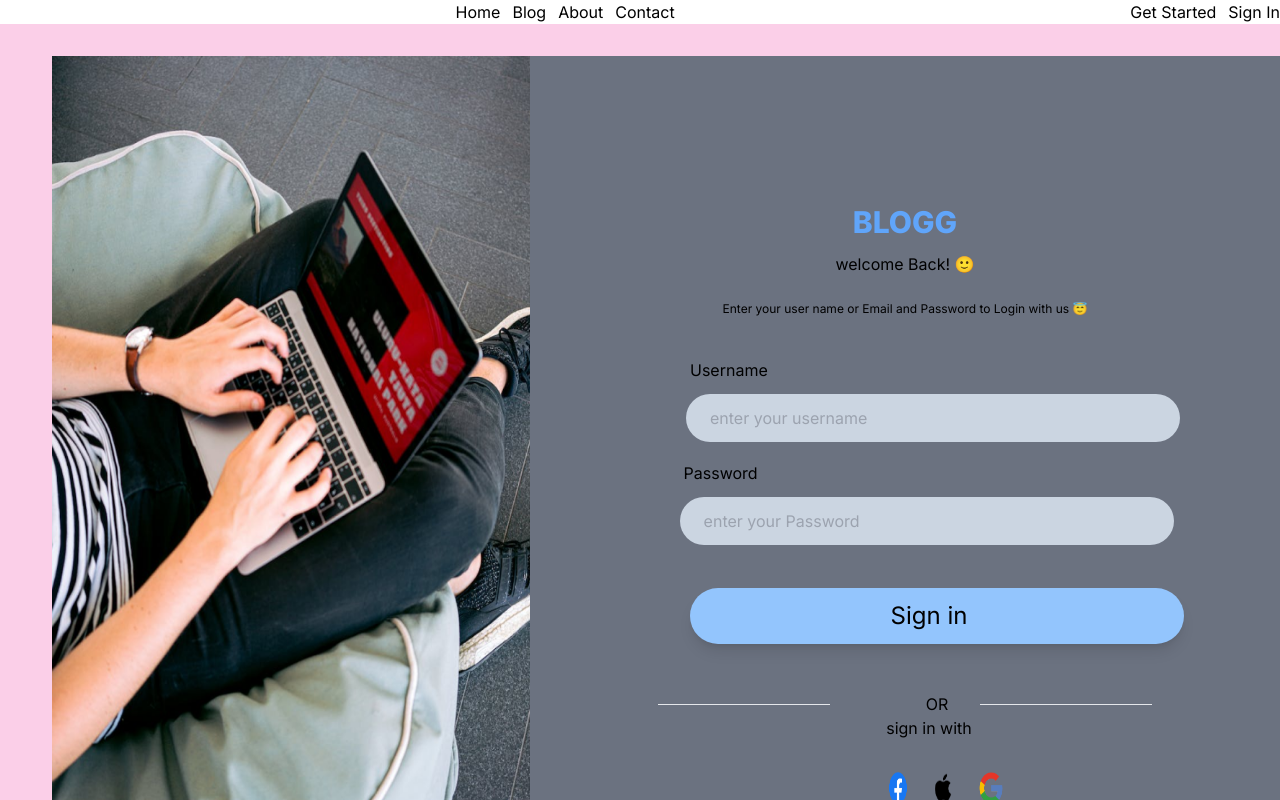
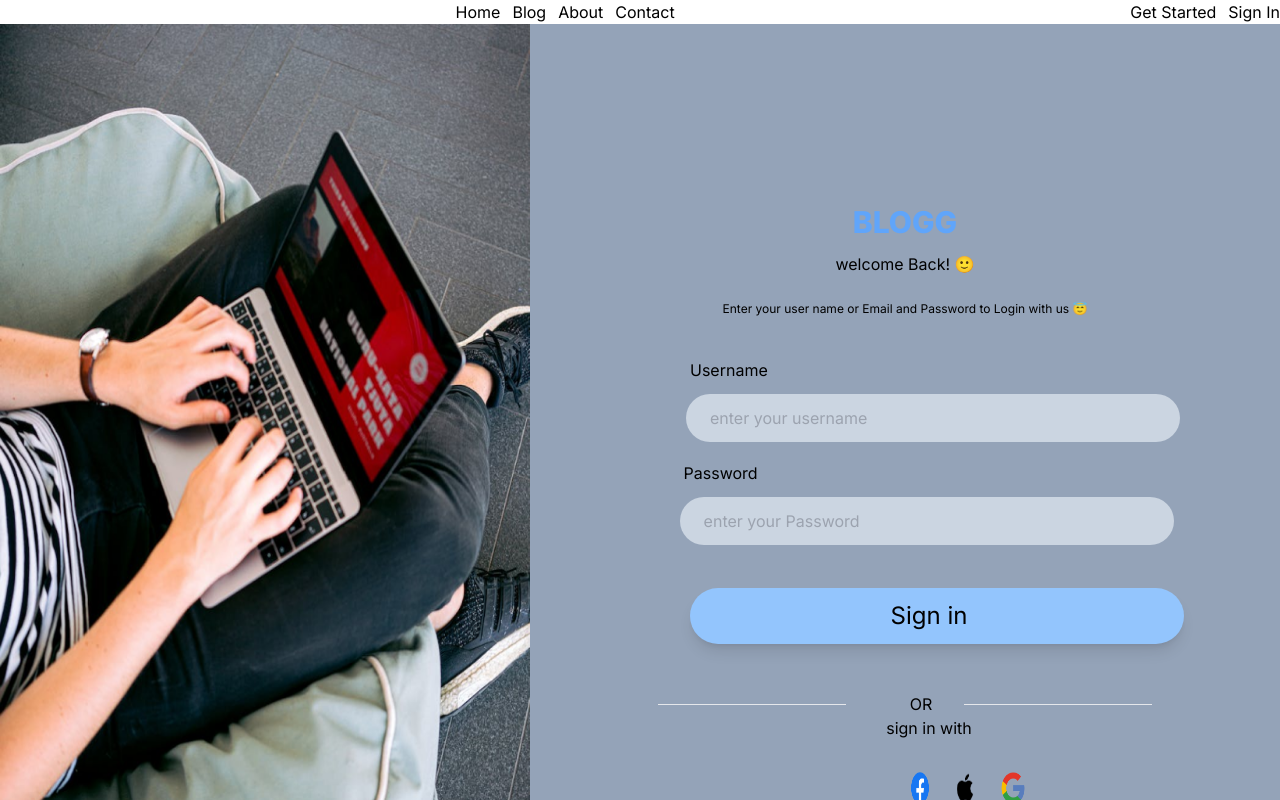
Before and after one commit to Alexthethunderboy/Blogg, a Next.js app: page /signIn in a window 1280 px wide. Shown: the top 800 px of the page. Built offline with nearby package versions, Linux system fonts and the light colour scheme; no server answers.

Commit message:
changed bg color

```diff
--- a/package.json
+++ b/package.json
@@ -21,6 +21,7 @@
     "eslint": "^8",
     "eslint-config-next": "14.1.0",
     "postcss": "^8",
+    "sass": "^1.70.0",
     "tailwindcss": "^3.3.0"
   }
 }
--- a/src/app/signIn/SignIn.module.css
+++ b/src/app/signIn/SignIn.module.css
@@ -1,3 +1,4 @@
-.container{
-  background-color: pink ;
+.container {
+  background-color: white !important;
+
 }
--- a/src/app/signIn/page.jsx
+++ b/src/app/signIn/page.jsx
@@ -8,12 +8,13 @@ import Imagepng from "../../../public/Image1.png";
 import Imagepng2 from "../../../public/logos_facebook.png";
 import Imagepng3 from "../../../public/mdi_apple.png";
 import Imagepng4 from "../../../public/devicon_google.png";
-import styles from "./SignIn.module.css";
 import Link from "next/link";
 import { useState } from "react";
 import { signIn, useSession } from "next-auth/react";
 import { useRouter } from "next/navigation";
 import  { useEffect } from "react";
+import styles from "./SignIn.module.css"
+
 
 
 const Sign_in = () => {
@@ -75,13 +76,13 @@ const Sign_in = () => {
   return (
     status !== "authenticated" && (
 
-    <div className="xl:bg-pink-200 flex bg-hidden bg-pink-500 md:bg-pink-500">
+    <div className=" {styles.container} flex bg-slate-400">
     <form className="onSubmit={handleSubmit}">
-      <div className=" xl:flex m-auto mt-6 mb-4 md:m-auto ">
-        <div className="xl:ml-10">
+      <div className=" xl:flex m-auto mt-6 mb-4 md:m-auto  ">
+        <div className="xl:ml-0">
           <Image
-            className=" xl:h-[800px] xl:block xl:w-full h-[18rem] w-[23rem] ml-3
-            md:w-[740px] md:h-[22rem] md:pr-6 md:mt-[2rem] xl:pr-0"
+            className=" xl:h-[900px] xl:ml-0 xl:block xl:w-[62rem] h-[18rem] w-[23rem] ml-3
+            md:w-[740px] md:h-[22rem] md:pr-6 md:mt-[2rem] xl:pr-0 xl:mt-0 xl:mb-0"
             src={Imagepng}
             // width="690"
             // height="800"
@@ -89,7 +90,7 @@ const Sign_in = () => {
             alt="Image"
           />
         </div>
-        <div className="bg-gray-500 xl:p-[8rem] h-[800px] xl:w-[750px] xl:mt-[2rem] ml-2 xl:ml-0">
+        <div className= " xl:p-[8rem] h-[800px] xl:w-[750px] xl:mt-[2rem] ml-2 xl:ml-0">
           <div className=" xl:mt-[-1rem] mt-[3rem] pt-4">
             <h1 className=" xl:text-center xl:ml-0 font-extrabold text-3xl mb-3 border-1
              text-blue-400 cursor-pointer ml-[8rem] pt-6 md:text-center md:ml-[4rem] md:pt-5">
@@ -103,14 +104,15 @@ const Sign_in = () => {
             </p>
             <span className="flex flex-col md:ml-[11rem] xl:ml-0">
               <label className=" xl:mb-3 mb-4 ml-8" htmlFor="">
-                Username
+                <span className="">Username</span>
               </label>
               <input
                 className="xl:h-[2.5rem] xl:mb-[1.2rem] xl: border-gray-300 xl:rounded-full
                 xl: bg-slate-300 xl:p-6 xl:w-full bg-none ml-7 h-[3rem] p-3 rounded-full w-[328px] md:w-[400px] "
                 type="text"
-                placeholder="enter your username" required
-                id="username"
+                placeholder="enter your username"
+                required
+
               />
             </span>
             <span className="flex flex-col md:ml-[11rem] xl:w-full xl:ml-[-.4rem]">
@@ -121,8 +123,9 @@ const Sign_in = () => {
                 className=":h-[2.5rem] xl:mb-[1.2rem] xl: border-gray-300 xl:rounded-full
                 xl: bg-slate-300 xl:p-6 xl:w-full bg-none ml-7 h-[3rem] p-3 rounded-full w-[328px] md:w-[400px]"
                 type="Password"
-                placeholder="enter your Password" required
-                id="Password"
+                placeholder="enter your Password"
+                required
+
               />
             </span>
 
@@ -137,11 +140,11 @@ const Sign_in = () => {
 
             <div className="flex justify-between items-center mt-[3rem]">
               <hr className="xl:w-[12rem] w-[8rem]" />
-              <span className="xl:ml-[6rem] mr-[2rem]">OR</span>
+              <span className="xl:ml-[4rem] mr-[2rem]">OR</span>
               <hr className="xl:w-[12rem] w-[8rem]" />
             </div>
             <p className="text-center xl:ml-[3rem]">sign in with</p>
-            <div className=" {styles.container} flex flex-row h-8 w-8 justify-around m-auto gap-6 mt-8">
+            <div className=" xl:ml-[15.8rem] flex flex-row h-8 w-8 justify-around m-auto gap-6 mt-8">
               <Image
                 className="cursor-pointer active:scale-0"
                 src={Imagepng2}
@@ -157,7 +160,7 @@ const Sign_in = () => {
                 alt="applelogo"
               />
               <Image
-                className="cursor-pointer active:scale-0"
+                className=" {styles.google}  cursor-pointer active:scale-0"
                 src={Imagepng4}
                 width="24px"
                 height="22px"
```
Also changed, not shown: src/app/globals.css (+0 -30 lines), 1 other file (tests, documents, lock files or other folders).
